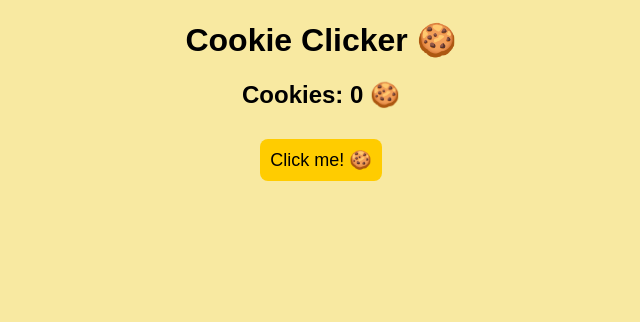
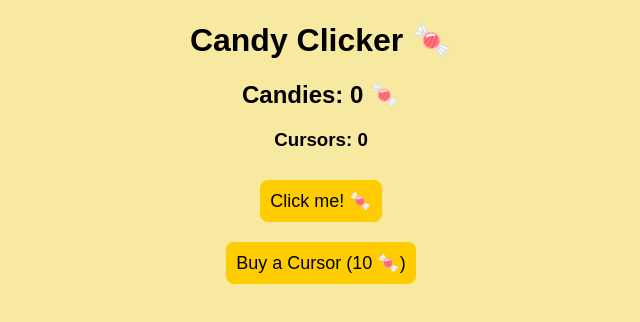
Before and after one commit to owenr2007/candy-click, a plain HTML site: page index.html in a window 1280 px wide. Shown: the whole page, without its empty margins (319-959 px from the left). Drawn offline with Linux system fonts and the light colour scheme.

Commit message:
Update index.html

```diff
--- a/index.html
+++ b/index.html
@@ -3,17 +3,20 @@
 <head>
     <meta charset="UTF-8">
     <meta name="viewport" content="width=device-width, initial-scale=1.0">
-    <title>Cookie Clicker Game</title>
+    <title>Candy Clicker Game</title>
     <link rel="stylesheet" href="style.css">
 </head>
 <body>
-    <h1>Cookie Clicker 🍪</h1>
+    <h1>Candy Clicker 🍬</h1>
     <div id="cookie-counter">
-        <h2>Cookies: <span id="cookie-count">0 🍪</span></h2>
+        <h2>Candies: <span id="cookie-count">0 🍬</span></h2>
+        <h3>Cursors: <span id="cursor-count">0</span></h3>
     </div>
-    <button id="clicker-button">Click me! 🍪</button>
+    <button id="cookie-button">Click me! 🍬</button>
 
-    <!-- Cookie image removed -->
+    <div id="shop">
+        <button id="buy-cursor">Buy a Cursor (10 🍬)</button>
+    </div>
 
     <script src="script.js"></script>
 </body>
```
